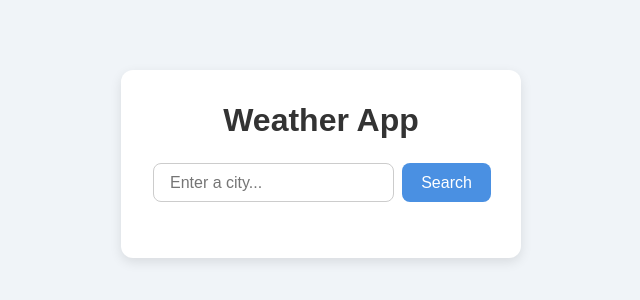
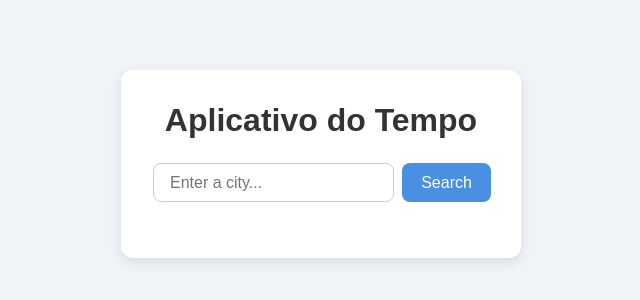
Before and after one commit to mupner/weatherApp, a plain HTML site: page index.html in a window 1280 px wide. Shown: the part 236-536 px from the top of the page, without its empty margins (319-959 px from the left). Drawn offline with Linux system fonts and the light colour scheme.

Commit message:
h1 em pt-br

```diff
--- a/index.html
+++ b/index.html
@@ -8,7 +8,7 @@
   </head>
   <body>
     <div class="container">
-      <h1>Weather App</h1>
+      <h1>Aplicativo do Tempo</h1>
 
       <div class="search-box">
         <input type="text" id="city-input" placeholder="Enter a city..." />
```
